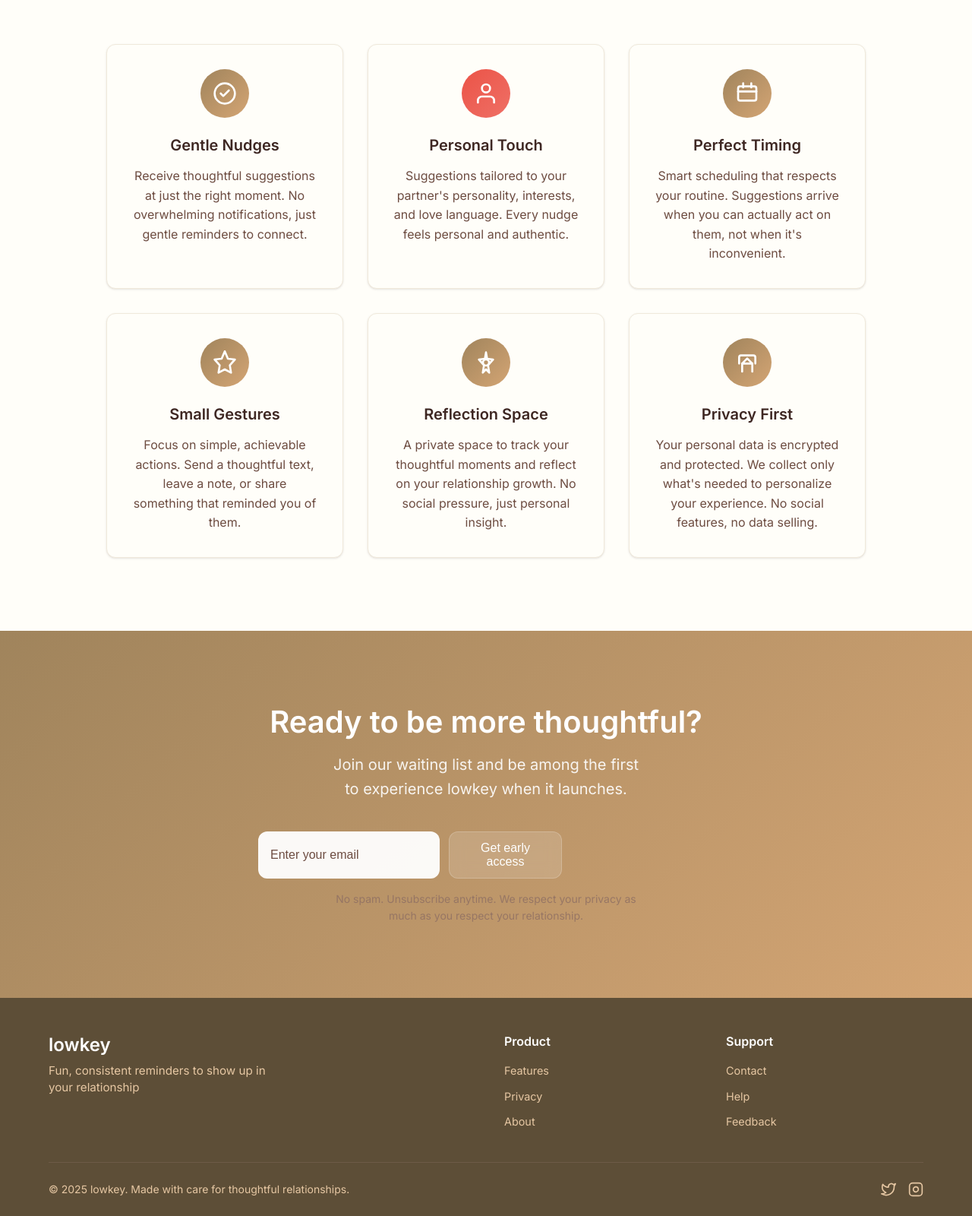
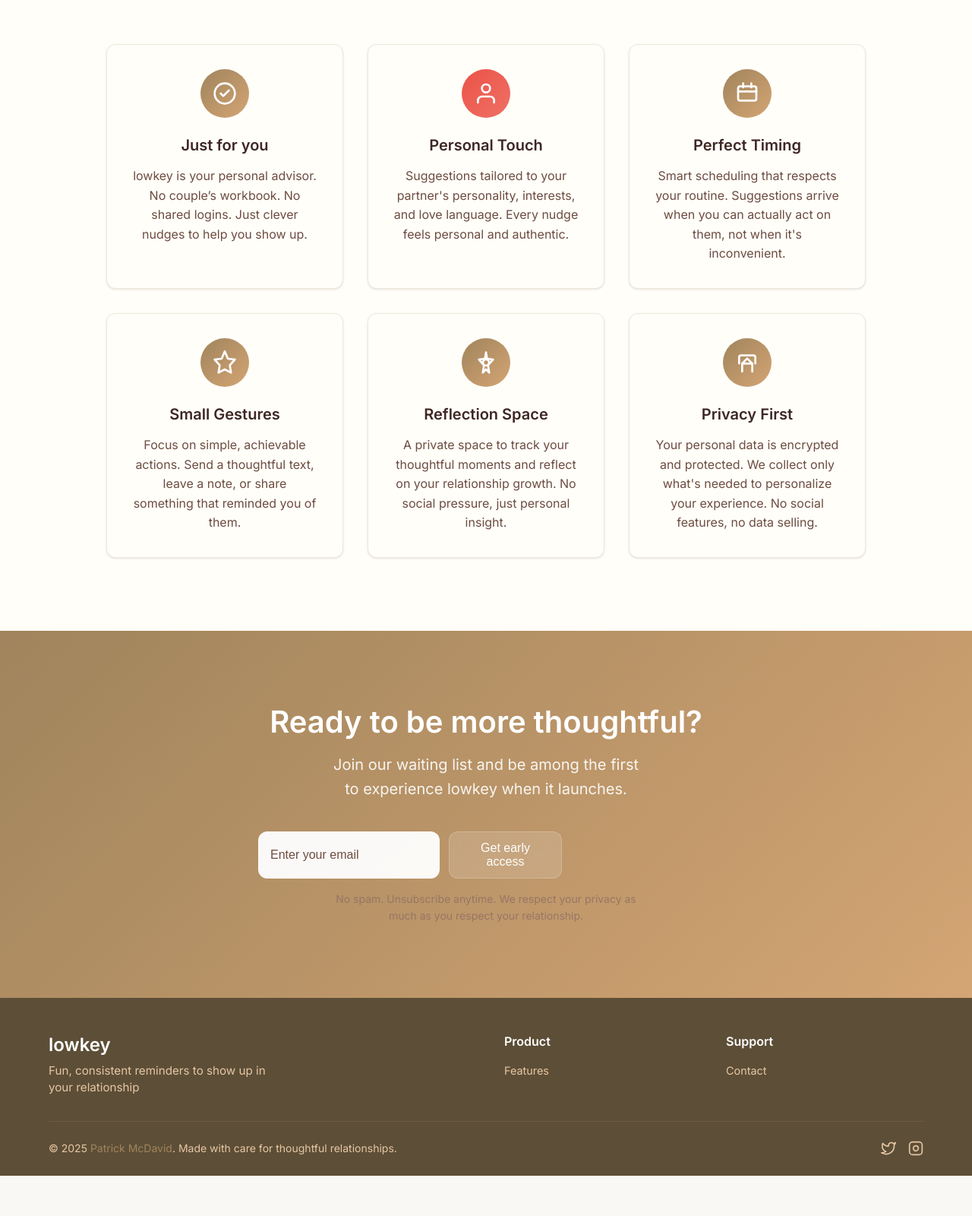
Before and after one commit to ehippy/lowkey-site, an Astro site: page / in a window 1280 px wide. Shown: the part 1030-2630 px from the top of the page at 76% size. After the commit the page ends 2577 px from the top, so only its background shows below. Built offline with nearby package versions, Linux system fonts and the light colour scheme; Astro itself is replaced by a stand-in of ours.

Commit message:
feat: update feature descriptions for clarity and personalization

```diff
--- a/src/components/Features.astro
+++ b/src/components/Features.astro
@@ -21,9 +21,9 @@
 						<path d="M8 12L10.5 14.5L16 9" stroke="currentColor" stroke-width="2" stroke-linecap="round" stroke-linejoin="round"/>
 					</svg>
 				</div>
-				<h3 class="feature-title">Gentle Nudges</h3>
+				<h3 class="feature-title">Just for you</h3>
 				<p class="feature-description">
-					Receive thoughtful suggestions at just the right moment. No overwhelming notifications, just gentle reminders to connect.
+					lowkey is your personal advisor. No couple’s workbook. No shared logins. Just clever nudges to help you show up.
 				</p>
 			</div>
 
--- a/src/components/Footer.astro
+++ b/src/components/Footer.astro
@@ -17,8 +17,6 @@
 					<h4 class="footer-title">Product</h4>
 					<ul class="footer-list">
 						<li><a href="#features">Features</a></li>
-						<li><a href="#privacy">Privacy</a></li>
-						<li><a href="#about">About</a></li>
 					</ul>
 				</div>
 
@@ -26,8 +24,6 @@
 					<h4 class="footer-title">Support</h4>
 					<ul class="footer-list">
 						<li><a href="mailto:hello@getlowkey.app">Contact</a></li>
-						<li><a href="#help">Help</a></li>
-						<li><a href="#feedback">Feedback</a></li>
 					</ul>
 				</div>
 			</div>
@@ -35,7 +31,7 @@
 
 		<div class="footer-bottom">
 			<p class="footer-copyright">
-				© 2025 lowkey. Made with care for thoughtful relationships.
+				© 2025 <a href="https://www.patrickmcdavid.com" target="_blank">Patrick McDavid</a>. Made with care for thoughtful relationships.
 			</p>
 			<div class="footer-social">
 				<a href="#" aria-label="Twitter" class="social-link">
--- a/src/components/Hero.astro
+++ b/src/components/Hero.astro
@@ -6,7 +6,7 @@
 	<div class="container">
 		<div class="hero-content">
 			<h1 class="hero-title text-balance">
-				A small reminder. A big impact.
+				Small reminders. Big impacts.
 			</h1>
 			<p class="hero-subtitle text-balance">
 				Fun, personalized nudges to help you be more thoughtful.
```
